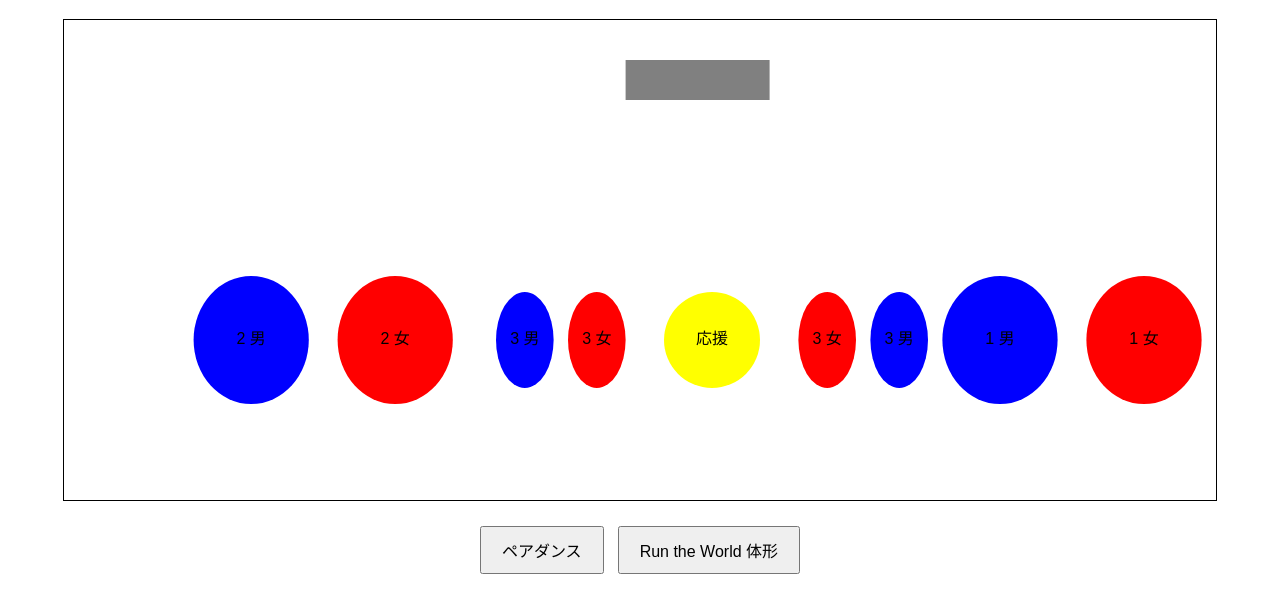
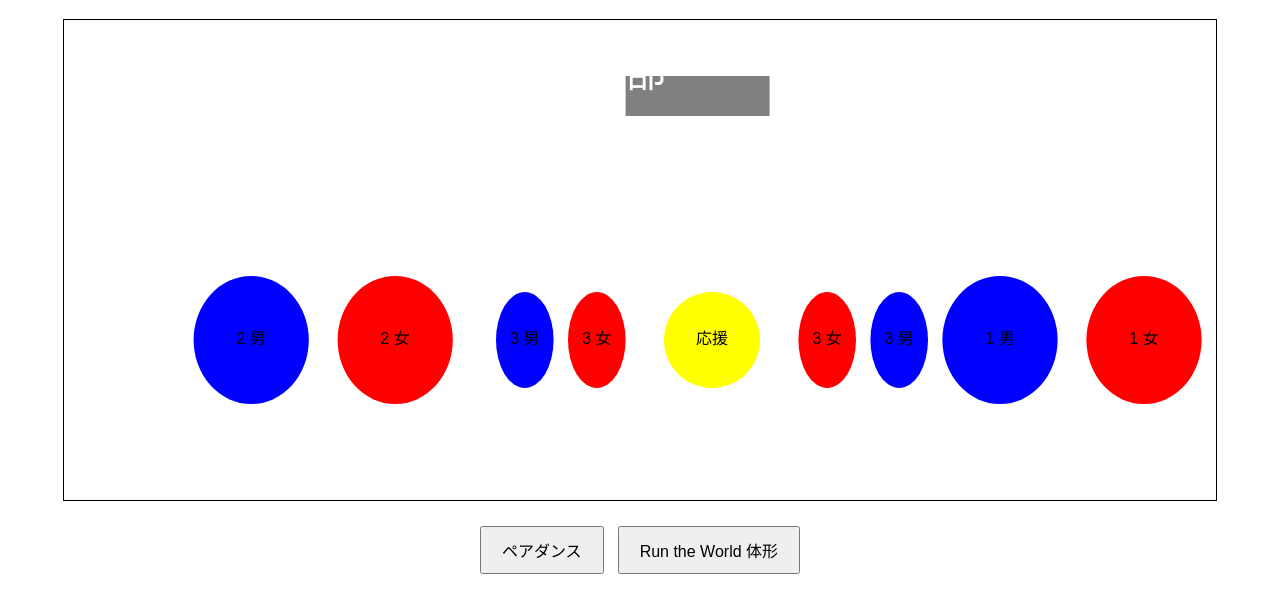
Before and after one commit to IZACK9/super-, a plain HTML site: page index.html in a window 1280 px wide. Shown: the part 96-708 px from the top of the page. Drawn offline with Linux system fonts and the light colour scheme.

Commit message:
Update index.html

```diff
--- a/index.html
+++ b/index.html
@@ -40,7 +40,7 @@ DOCTYPE html>
 
         // 図形データ
         const defaultShapes = [
-            { type: 'rect', x: 390, y: 50, width: 100, height: 50, color: 'gray', text: '', textColor: 'white', fontSize: 50 },
+            { type: 'rect', x: 390, y: 70, width: 100, height: 50, color: 'gray', text: '本部', textColor: 'white', fontSize: 50 },
             { type: 'ellipse', x: 130, y: 400, rx: 40, ry: 80, color: 'blue', text: '2 男', textColor: 'black' },
             { type: 'ellipse', x: 230, y: 400, rx: 40, ry: 80, color: 'red', text: '2 女', textColor: 'black' },
             { type: 'ellipse', x: 320, y: 400, rx: 20, ry: 60, color: 'blue', text: '3 男', textColor: 'black' },
@@ -56,7 +56,7 @@ DOCTYPE html>
 
         // 各図形の目標位置 (Run the World 体形)
         const targets = [
-            { x: 390, y: 50 }, // 本部 (変わらない)
+            { x: 390, y: 70 }, // 本部 (変わらない)
             { x: 180, y: 360, rx: 80, ry: 40 }, // 2 男 (横長の楕円形に変更)
             { x: 180, y: 260, rx: 80, ry: 40 }, // 2 女 (横長の楕円形にして左側の3女と同じ高さに移動)
             { x: 440, y: 200, rx: 150, ry: 30, color: 'blue', text: '3 男' }, // 統合された3 男
```
